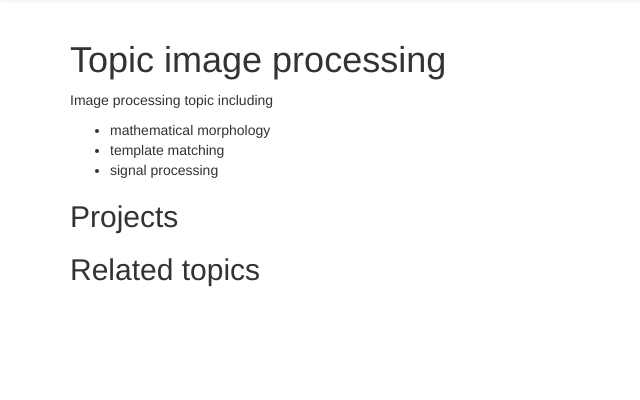
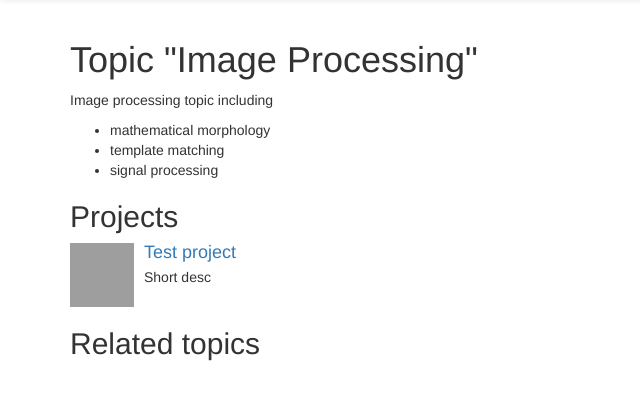
Before and after one commit to coordt/code_doc, a Django app: page /code_doc/topics/1/ in a window 1280 px wide. Shown: the part 52-452 px from the top of the page, without its empty margins (0-640 px from the left). Run offline with Django 3.2, Linux system fonts and the light colour scheme; data comes from the database, SQL or seed files in the repository; parts of the project's set-up code (start-up, migrations or seed data) failed here and were passed over; some libraries are stand-ins or nearby versions; grey boxes are pictures that could not be loaded.

Commit message:
Topics and topic list

```diff
--- a/code_doc/templates/code_doc/topics/topic_list.html
+++ b/code_doc/templates/code_doc/topics/topic_list.html
@@ -14,9 +14,8 @@
 
      <div class="media-body">
        <h4 class="media-heading">
-         <a href="{% url 'topic' topic.id %}" >{{ topic.name|title }}</a></h4>
+         <a href="{% url 'topic' topic.id %}" >{{ topic.name|title }}</a> <span class="badge">{{topic.project_set.count}}</span> </h4>
        <p>{{topic.description|safe}}</p>
-       <p># projects: {{topic.project_set.count}}</p>
      </div>
    {% endfor %}
 
--- a/code_doc/templates/code_doc/topics/topics.html
+++ b/code_doc/templates/code_doc/topics/topics.html
@@ -1,13 +1,36 @@
 {% extends "code_doc/base_template.html" %}
+{% load project_image %}
 
-{% block title %}Topics {{ topic.name }}{% endblock %}
+{% block title %}Topics: {{ topic.name }}{% endblock %}
 
 
 {% block content %}
-  <h1>Topic {{ topic.name }}</h1>
+  <h1>Topic "{{ topic.name|title }}"</h1>
   <p>{{ topic.description|safe }}</p>
 
   <h2>Projects</h2>
+  {% if topic.project_set %}
+    <ul class="media-list">
+      {% for project in topic.project_set.all %}
+        <li class="media">
+        <a class="pull-left" href="{% url 'project' project.id %}">
+          {% project_image project.id 64 %}
+        </a>
+
+        <div class="media-body">
+          <h4 class="media-heading">
+            <a href="{% url 'project' project.id %}" >{{ project.name }}</a>
+          </h4>
+          <p>
+            {{ project.short_description }}
+          </p>
+        </div>
+        </li>
+      {% endfor %}
+    </ul>
+  {% else %}
+    <p>No associated project</p>
+  {% endif %}
 
   <h2>Related topics</h2>
 
```
